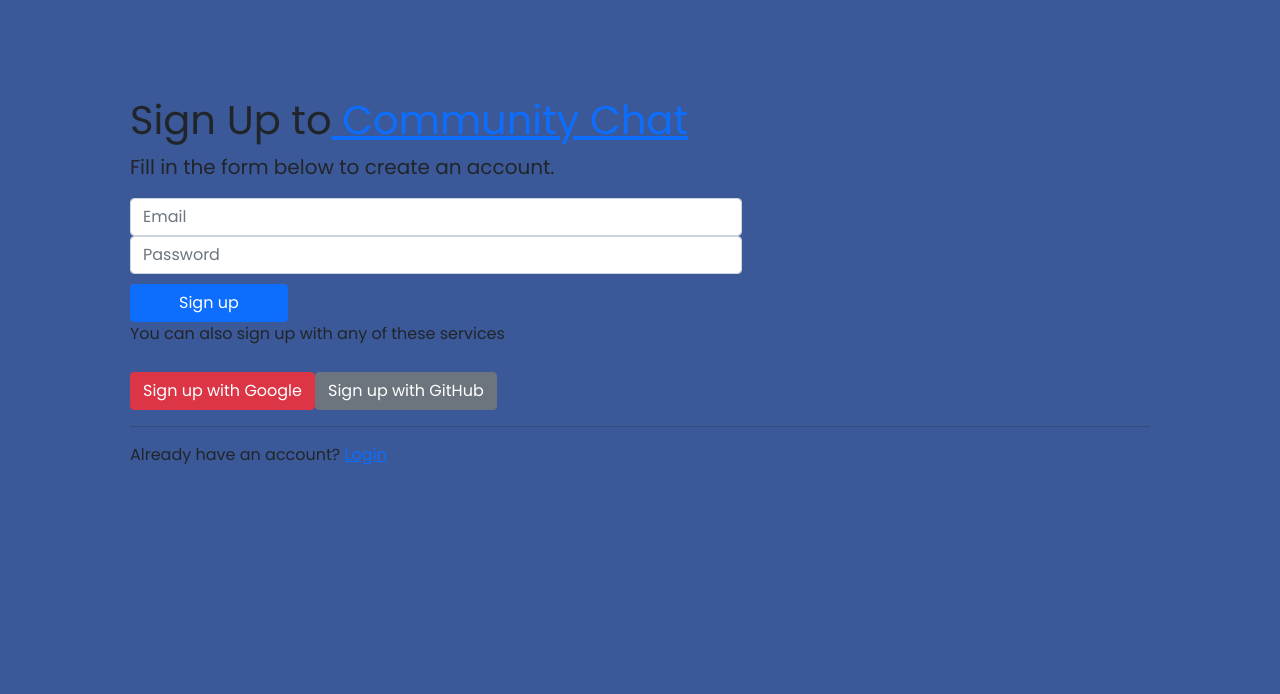
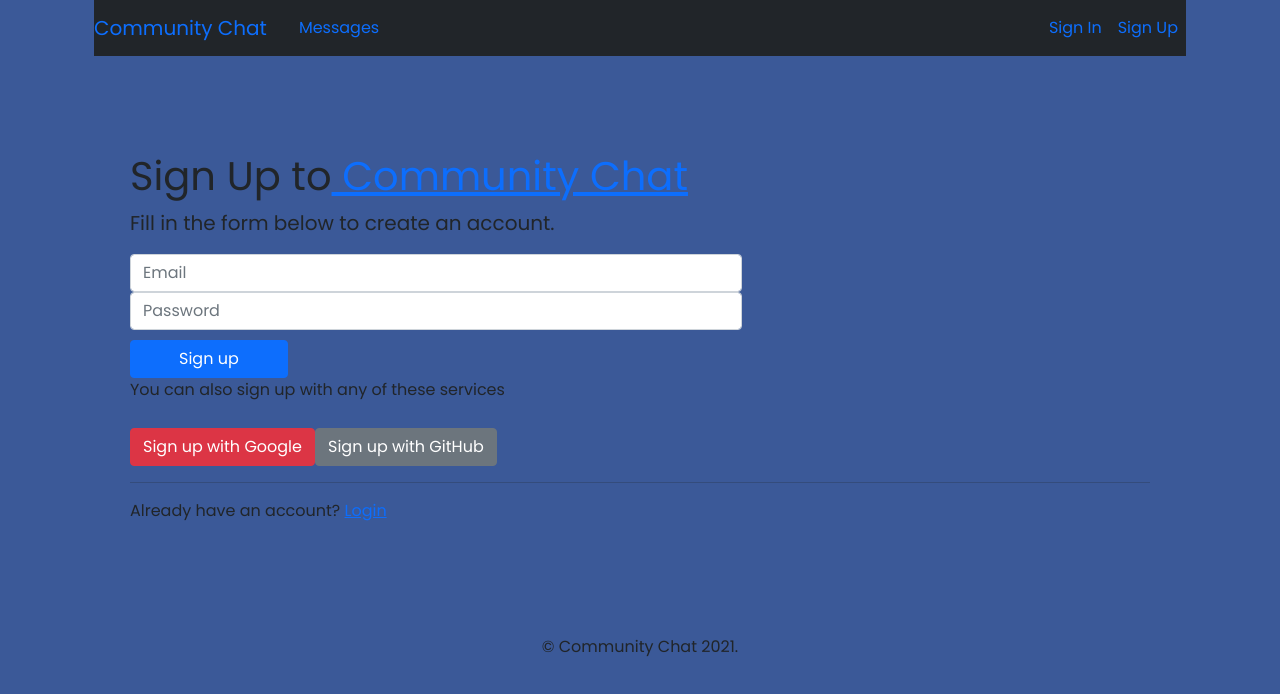
Before and after one commit to Darkness25/chatty-React-Firebase, a React (Create React App) app: page /signup in a window 1280 px wide. Shown: the top 694 px of the page. Built offline with nearby package versions, Linux system fonts and the light colour scheme; no server answers.

Commit message:
Se agrega Footer y Header, se agrega bootstrap y se da mas vida a la app

```diff
--- a/src/components/Header.js
+++ b/src/components/Header.js
@@ -9,6 +9,7 @@ function Header() {
     <header className= "container">
       <nav className="navbar navbar-expand-lg navbar bg-dark">
         <Link className="navbar-brand center" to="/">Community Chat</Link>
+
         <Link className="nav-item nav-link " to="/chat"  >Messages</Link>
         <button className="navbar-toggler" type="button" data-toggle="collapse" data-target="#navbarNavAltMarkup" aria-controls="navbarNavAltMarkup" aria-expanded="false" aria-label="Toggle navigation">
           <span className="navbar-toggler-icon"></span>
@@ -21,6 +22,7 @@ function Header() {
             </div>
             : <div className="navbar-nav">
               <Link className="nav-item nav-link mr-3" to="/login">Sign In</Link>
+
               <Link className="nav-item nav-link mr-3" to="/signup">Sign Up</Link>
             </div>}
         </div>
--- a/src/pages/Chat.js
+++ b/src/pages/Chat.js
@@ -1,5 +1,6 @@
 import React, { Component } from "react";
 import Header from "../components/Header";
+import Footer from "../components/Footer";
 import { auth } from "../services/firebase";
 import { db } from "../services/firebase";
 
@@ -94,6 +95,7 @@ export default class Chat extends Component {
         <div className="py-5 mx-3">
           Login in as: <strong className="text-success">{this.state.user.email}</strong>
         </div>
+        <Footer />
       </div>
     );
   }
--- a/src/pages/Login.js
+++ b/src/pages/Login.js
@@ -2,6 +2,8 @@ import React, {Component} from "react";
 import {Link} from "react-router-dom";
 import {signin, signInWithGoogle, signInWithGitHub} from "../helpers/auth";
 import 'bootstrap/dist/css/bootstrap.css';
+import Footer from '../components/Footer'
+import Header from "../components/Header";
 
 export default class Login extends Component {
     constructor() {
@@ -50,8 +52,12 @@ export default class Login extends Component {
     }
 
     render() {
+
+
         return (
+
             <div className="container">
+            <Header />
                 <form
                     className="mt-5 py-5 px-5"
                     autoComplete="off"
@@ -98,6 +104,8 @@ export default class Login extends Component {
                     <p>Don't have an account? <Link to="/signup">Sign up</Link></p>
                 </form>
             </div>
+
         );
+        <Footer/>
     }
 }
--- a/src/pages/Signup.js
+++ b/src/pages/Signup.js
@@ -1,6 +1,8 @@
 import React, {Component} from 'react';
 import {Link} from 'react-router-dom';
 import {signup, signInWithGoogle, signInWithGitHub} from "../helpers/auth";
+import Footer from '../components/Footer';
+import Header from '../components/Header';
 
 
 export default class SignUp extends Component {
@@ -58,6 +60,7 @@ export default class SignUp extends Component {
     render() {
         return (
             <div className="container">
+            <Header />
                 <form className="mt-5 py-5 px-5" onSubmit={this.handleSubmit}>
                     <h1>
                         Sign Up to
@@ -99,6 +102,7 @@ export default class SignUp extends Component {
                     <hr></hr>
                     <p>Already have an account? <Link to="/login">Login</Link></p>
                 </form>
+                <Footer />
             </div>
         )
     }
```
